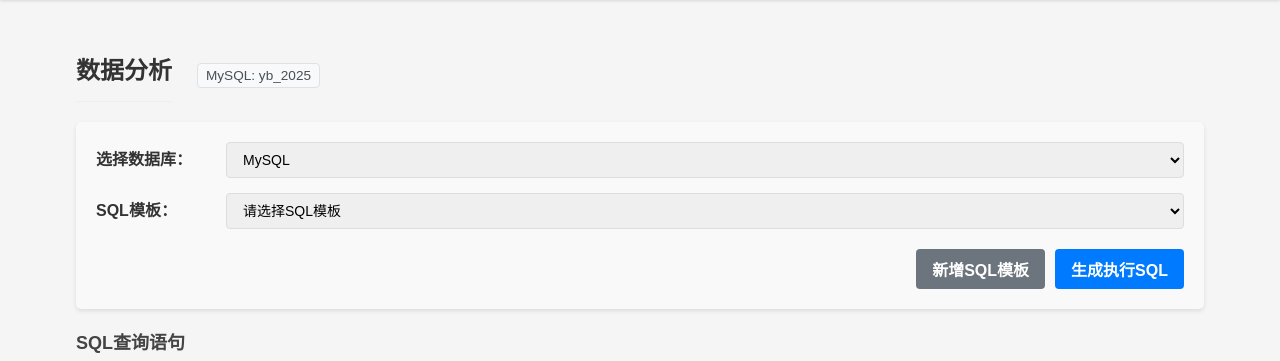
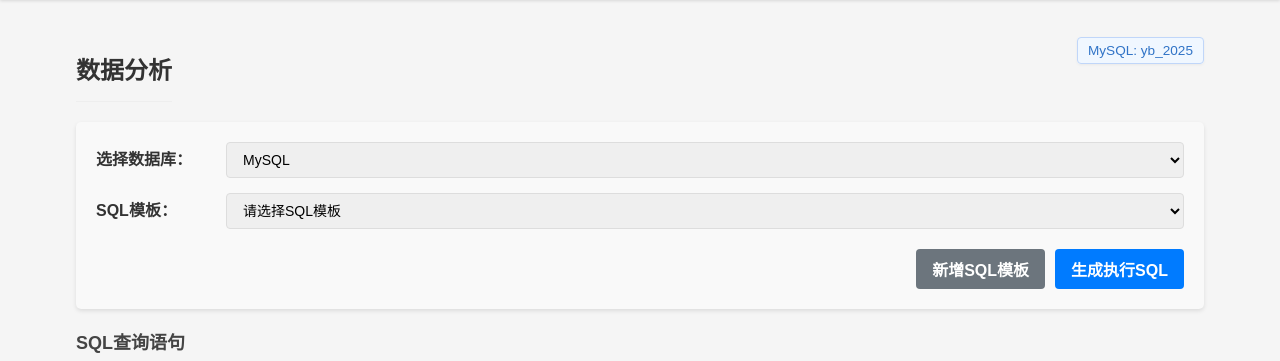
Before and after one commit to tsxxdw/AuditDataAnalysis, a Flask app: page /index_query in a window 1280 px wide. Shown: the part 59-420 px from the top of the page. Run offline with Flask 3, Linux system fonts and the light colour scheme; parts of the project's set-up code (start-up, migrations or seed data) failed here and were passed over.

Commit message:
右上角的数据库连接信息：样式优化

```diff
--- a/static/css/common/database_info.css
+++ b/static/css/common/database_info.css
@@ -9,17 +9,18 @@
 }
 
 .db-info-container {
-    display: inline-block;
-    vertical-align: middle;
-    margin-left: 15px;
+    position: absolute;
+    right: 20px;
+    top: 5px;
 }
 
 .db-info {
-    background-color: #f8f9fa;
-    border: 1px solid #dee2e6;
+    background-color: #f0f7ff;
+    border: 1px solid #c0d6f9;
     border-radius: 4px;
-    padding: 4px 8px;
+    padding: 5px 10px;
     font-size: 0.85em;
-    color: #495057;
+    color: #3174c7;
     font-weight: 500;
+    box-shadow: 0 1px 3px rgba(0,0,0,0.05);
 }
--- a/static/js/common/database_info.js
+++ b/static/js/common/database_info.js
@@ -35,8 +35,8 @@ $(document).ready(function() {
 
             dbInfoContainer.append(dbInfoElement);
 
-            // 将数据库信息容器添加到页面标题旁边
-            $('.page-title').after(dbInfoContainer);
+            // 将数据库信息容器添加到容器中的顶部位置
+            $('.container').append(dbInfoContainer);
         } else {
             // 如果容器已存在，则更新内容
             $('.db-info').text(dbInfoText);
```
